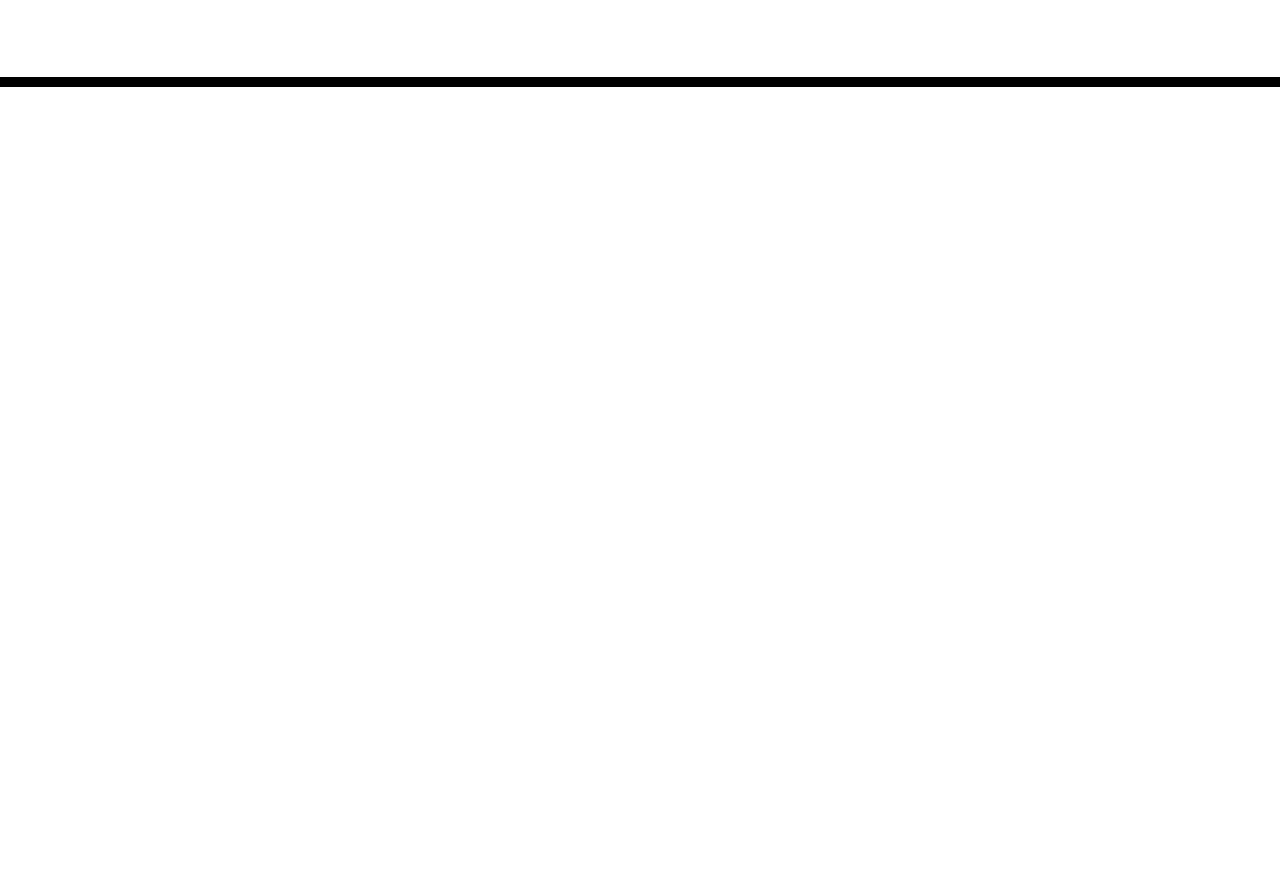
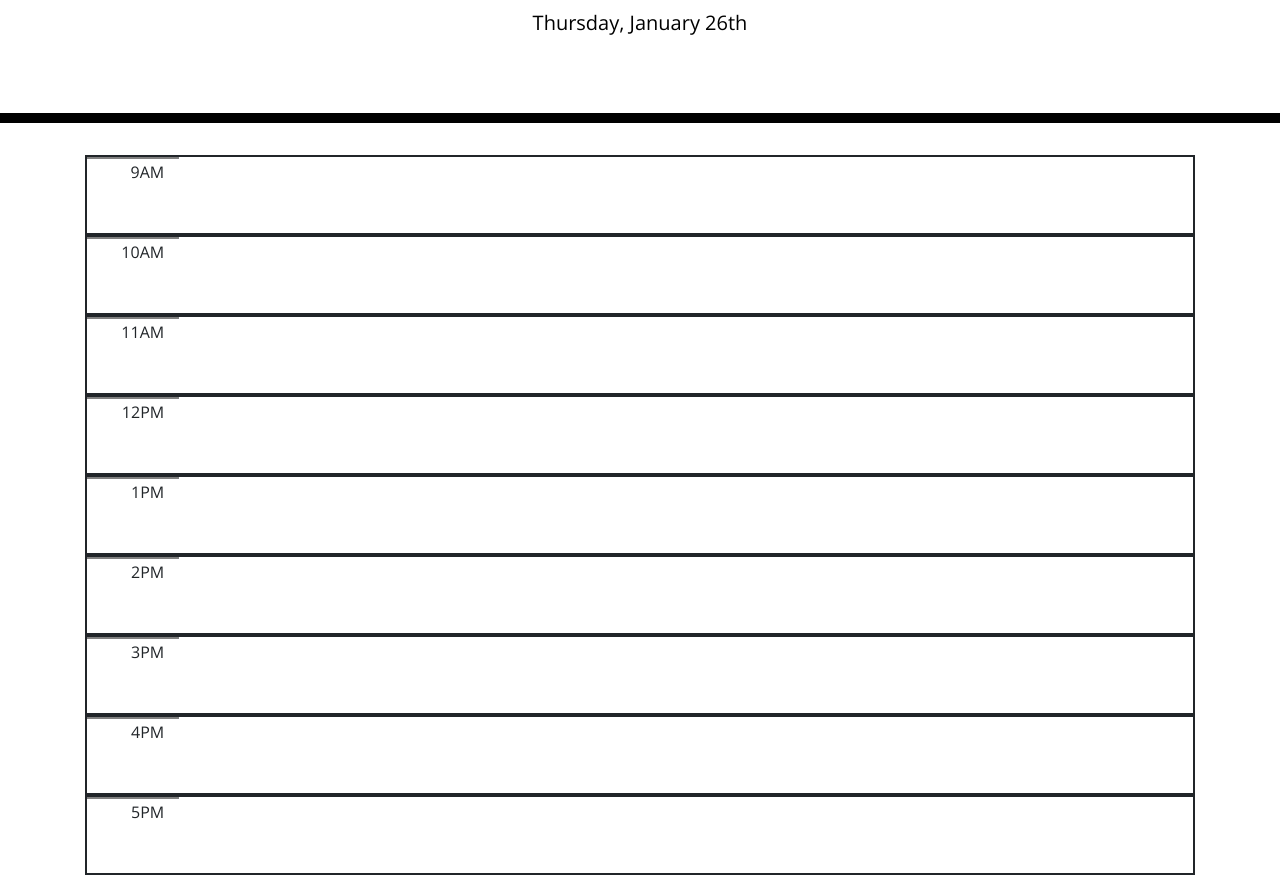
Before and after one commit to codri5/work-day-scheduler, a plain HTML site: page index.html in a window 1280 px wide. Shown: the part 181-1056 px from the top of the page. Before the commit the page ends 800 px from the top, so only its background shows below. Drawn offline with nearby package versions, Linux system fonts and the light colour scheme; files that its build step writes are made by us from their sources.

Commit message:
added current date and time blocks

```diff
--- a/assets/css/style.css
+++ b/assets/css/style.css
@@ -69,3 +69,14 @@ textarea {
   font-size: 20px;
   transition: all 0.3s ease-in-out;
 }
+
+.row {
+  border: 2px solid;
+  display: flex;
+}
+
+.time {
+  text-align: right;
+  padding-top: 5px;
+  border-top: 2px solid grey;
+}
--- a/assets/js/script.js
+++ b/assets/js/script.js
@@ -0,0 +1,11 @@
+'use strict';
+
+// reference date
+let date = $('#currentDay');
+
+// get current date
+let weekday = moment().format('dddd')
+let month = moment().format('MMMM')
+let day = moment().format('Do')
+
+date.html(`${weekday}, ${month} ${day}`);
--- a/index.html
+++ b/index.html
@@ -18,7 +18,7 @@
       href="https://fonts.googleapis.com/css?family=Open+Sans&display=swap"
       rel="stylesheet"
     />
-    <link rel="stylesheet" href="style.css" />
+    <link rel="stylesheet" href="assets/css/style.css" />
     <title>Work Day Scheduler</title>
   </head>
 
@@ -30,9 +30,68 @@
     </header>
     <div class="container">
       <!-- Timeblocks go here -->
+      <div class="container">
+
+        <div class="row">
+          <div class="col-1 time">9AM</div>
+          <div class="col color-code task"></div>
+          <div class="col-1"></div>
+        </div>
+
+        <div class="row">
+          <div class="col-1 time">10AM</div>
+          <div class="col color-code task"></div>
+          <div class="col-1"></div>
+        </div>
+
+        <div class="row">
+          <div class="col-1 time">11AM</div>
+          <div class="col color-code task"></div>
+          <div class="col-1"></div>
+        </div>
+
+        <div class="row">
+          <div class="col-1 time">12PM</div>
+          <div class="col color-code task"></div>
+          <div class="col-1"></div>
+        </div>
+
+        <div class="row">
+          <div class="col-1 time">1PM</div>
+          <div class="col color-code task"></div>
+          <div class="col-1"></div>
+        </div>
+
+        <div class="row">
+          <div class="col-1 time">2PM</div>
+          <div class="col color-code task"></div>
+          <div class="col-1"></div>
+        </div>
+
+        <div class="row">
+          <div class="col-1 time">3PM</div>
+          <div class="col color-code task"></div>
+          <div class="col-1"></div>
+        </div>
+
+        <div class="row">
+          <div class="col-1 time">4PM</div>
+          <div class="col color-code task"></div>
+          <div class="col-1"></div>
+        </div>
+
+        <div class="row">
+          <div class="col-1 time">5PM</div>
+          <div class="col color-code task"></div>
+          <div class="col-1"></div>
+        </div>
+
+        </div>
+      </div>
     </div>
 
     <script src="https://cdnjs.cloudflare.com/ajax/libs/jquery/3.2.1/jquery.min.js"></script>
     <script src="https://cdnjs.cloudflare.com/ajax/libs/moment.js/2.24.0/moment.min.js"></script>
+    <script src="assets/js/script.js"></script>
   </body>
 </html>
```
